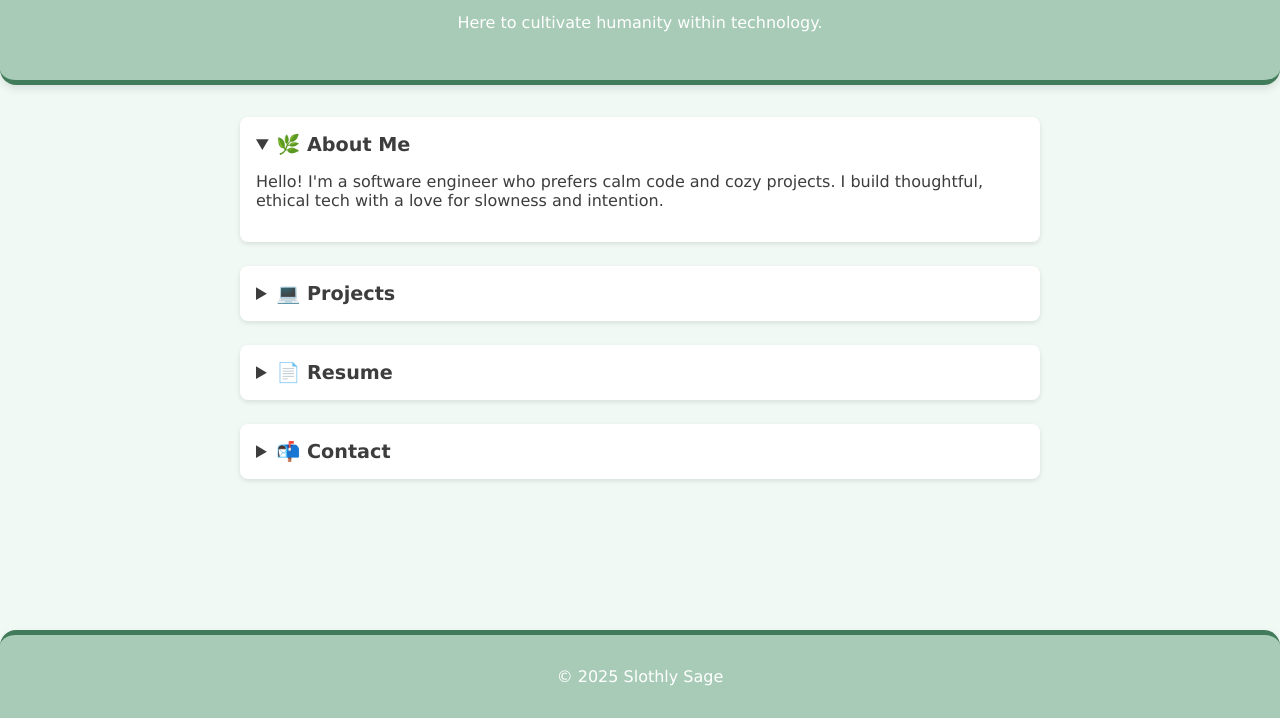
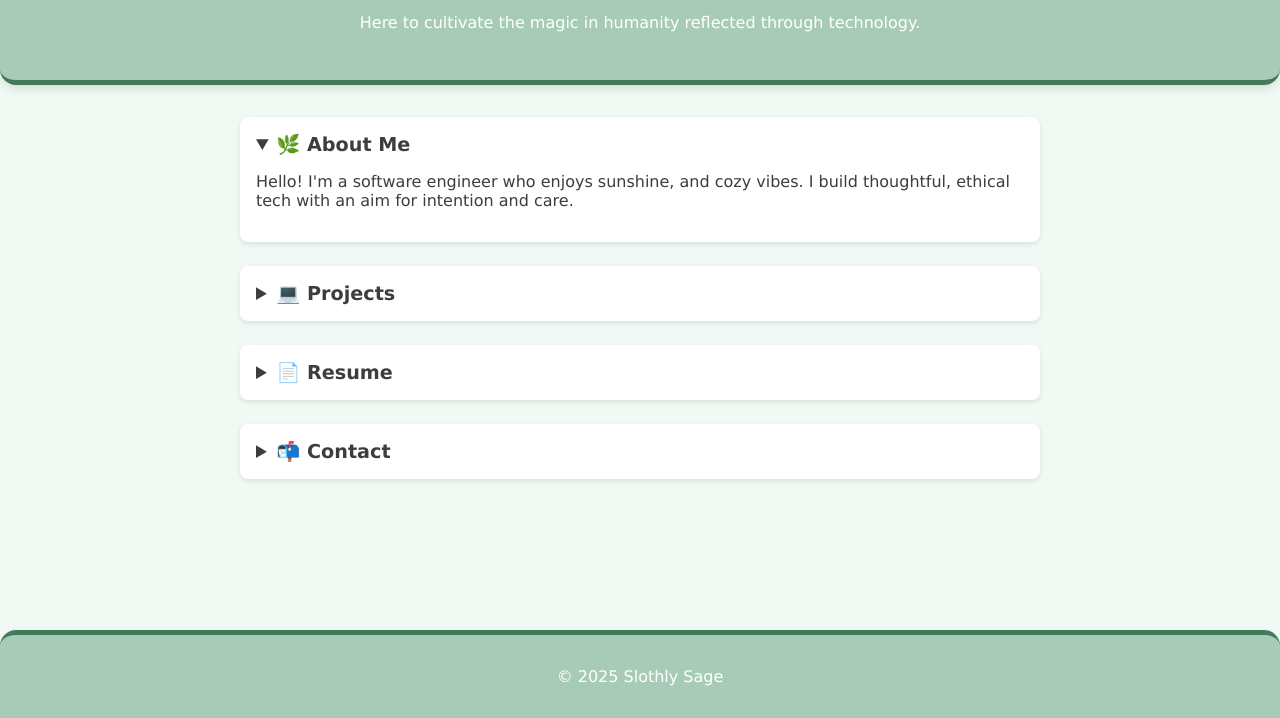
Before and after one commit to slothlysage/slothlysage.github.io, a plain HTML site: page index.html in a window 1280 px wide. Shown: the part 82-800 px from the top of the page. Drawn offline with Linux system fonts and the light colour scheme.

Commit message:
lil language updates

```diff
--- a/index.html
+++ b/index.html
@@ -77,13 +77,13 @@
 <body>
     <header>
         <h1>🦥 Slothly Sage</h1>
-        <p>Here to cultivate humanity within technology.</p>
+        <p>Here to cultivate the magic in humanity reflected through technology.</p>
     </header>
 
     <div class="content">
         <details open>
             <summary>🌿 About Me</summary>
-            <p>Hello! I'm a software engineer who prefers calm code and cozy projects. I build thoughtful, ethical tech with a love for slowness and intention.</p>
+            <p>Hello! I'm a software engineer who enjoys sunshine, and cozy vibes. I build thoughtful, ethical tech with an aim for intention and care.</p>
         </details>
 
         <details>
```
